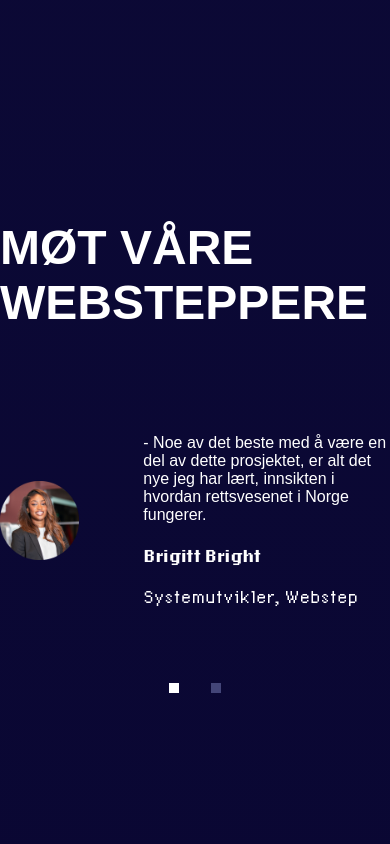
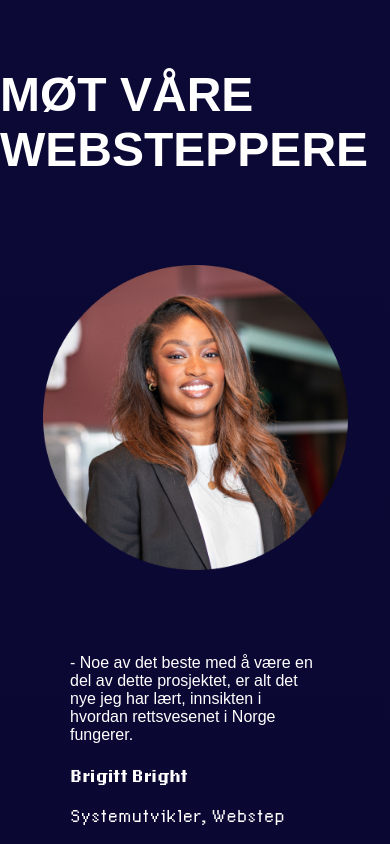
Before and after one commit to Webstep/domstol_landingpage, a Next.js app: page /Domstol in a window 390 px wide. Shown: the part 11156-12000 px from the top of the page. Built offline with nearby package versions, Linux system fonts and the light colour scheme; a web font is replaced by a local one.

Commit message:
feat: mobile version Employee

```diff
--- a/components/slides/domstol/EmployeeSlide/Employee.module.scss
+++ b/components/slides/domstol/EmployeeSlide/Employee.module.scss
@@ -83,3 +83,13 @@
 //         text-decoration: underline;
 //     }
 // }
+
+@media only screen and (max-width: 1200px) {
+    .container {
+        flex-direction: column;
+    }
+
+    .section {
+        height: fit-content;
+    }
+}
```
